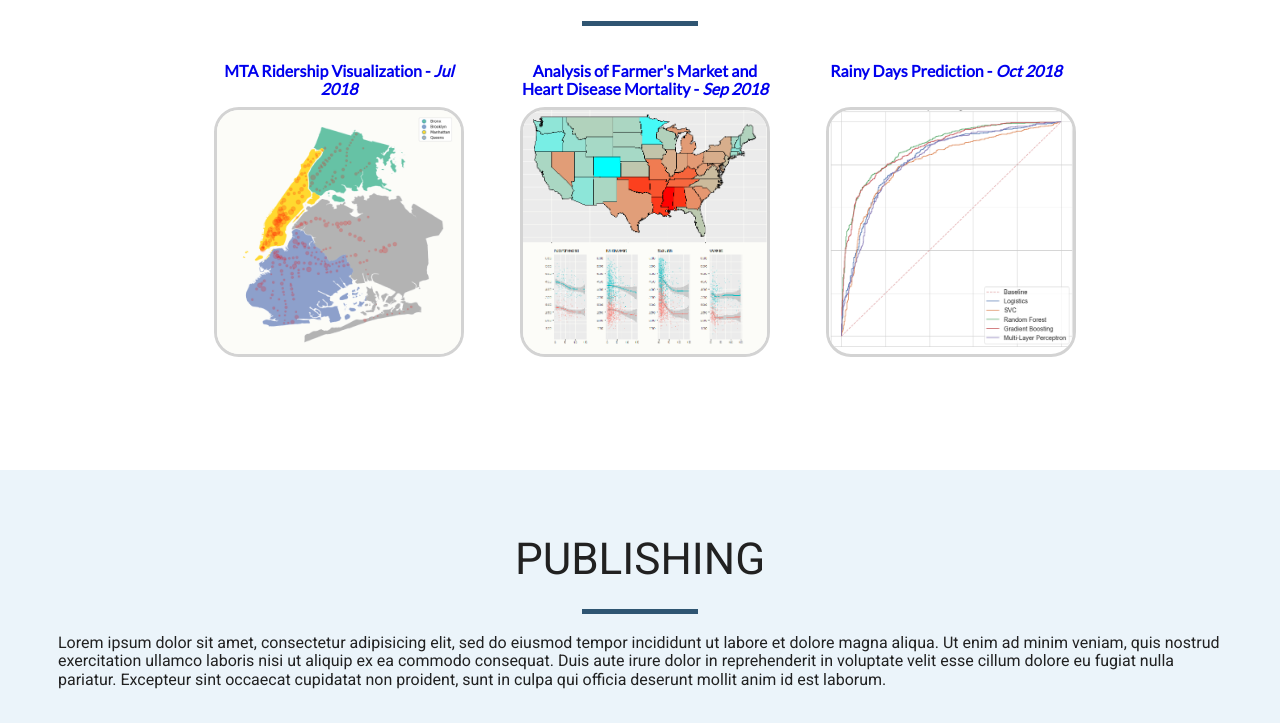
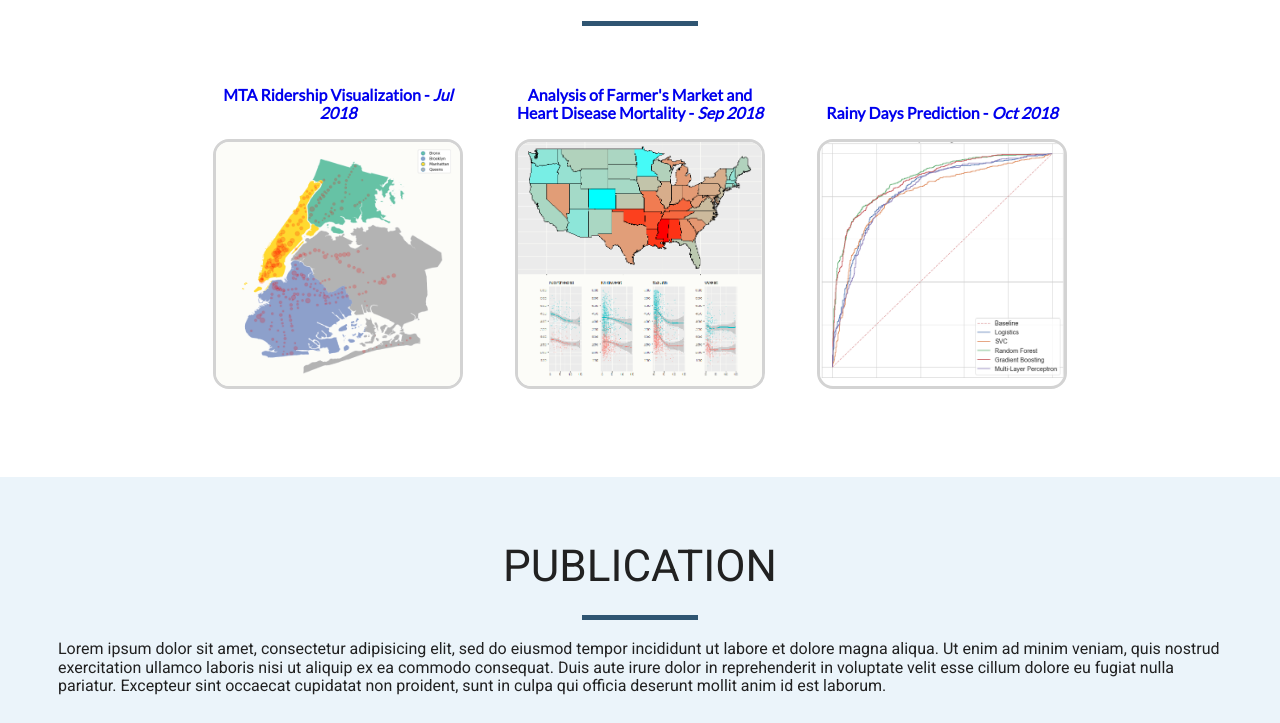
Before and after one commit to Q-shick/portfolio, a website: page app/index.html in a window 1280 px wide. Shown: the part 697-1420 px from the top of the page. Drawn offline with Linux system fonts and the light colour scheme.

Commit message:
Updated the grid layout

```diff
--- a/app/assets/styles/modules/_box-container.css
+++ b/app/assets/styles/modules/_box-container.css
@@ -1,17 +1,29 @@
 .box-container {
-  display: flex;
+  /* display: flex;
   flex-direction: row;
   flex-wrap: wrap;
   margin: auto;
-  justify-content: space-evenly;
+  justify-content: space-around;
+  margin: auto 80px auto 80px; */
+  position: relative;
+  width: 100%;
+  margin: 0 auto;
+  text-align: center;
 
   @mixin atMedium {
-    margin: auto 100px auto 100px;
+    width: 80%;
+  }
+
+
+  &__package {
+    position: relative;
+    display: inline-block;
+    margin: 1.5rem;
   }
 
   &__title {
     position: relative;
-    height: 45px;
+    /* height: 45px; */
     font-weight: 600;
     font-family: "Lato", "Tahoma", "Gill Sans MT";
     color: rgba($darkBlue, 0.65);
@@ -33,21 +45,17 @@
   }
 
   &__box {
-    display: inline-block;
     position: relative;
-    border-radius: 25px;
+    border-radius: 1rem;
     width: 250px;
     height: 250px;
-    margin-bottom: 45px;
-    margin-right: 10px;
     border: 3px solid $lightGray;
-    box-sizing: border-box;
     overflow: hidden;
   }
 
-  &__box:last-child {
+  /* &__box:last-child {
     margin-right: -10px;
-  }
+  } */
 
   &__box:hover .box-container__img {
     opacity: 0.5;
@@ -55,7 +63,7 @@
     transition: opacity 2s, transform 2s;
   }
 
-  &__details {
+  /* &__details {
     position: absolute;
     border-radius: 15px;
     transform: scaleY(0);
@@ -65,17 +73,28 @@
     bottom: 10px;
     right: 10px;
     background-color: rgba($water, 0.8);
-  }
+  } */
 
-  &__box:hover .box-container__details {
+  &__box:hover .box-container__content {
     transform: scaleY(1);
   }
 
   &__content {
-    position: relative;
-    width: 230px;
-    height: 230px;
-    margin: 0;
+    position: absolute;
+    border-radius: 1rem;
+    transform: scaleY(0);
+    transition: transform .5s;
+    top: 10px;
+    left: 10px;
+    bottom: 10px;
+    right: 10px;
+    background-color: rgba($water, 0.8);
+
+
+    /* position: relative; */
+    width: 92%;
+    height: 92%;
+    /* margin: 0; */
     padding: 10px;
     text-align: center;
 
--- a/app/index.html
+++ b/app/index.html
@@ -19,7 +19,7 @@
         <nav class="primary-nav primary-nav__pull-right--medium">
           <ul>
             <li><a href="#Project" id="portfolio-link">Project</a></li>
-            <li><a href="#Publishing" id="publishing-link">Publishing</a></li>
+            <li><a href="#Publication" id="publication-link">Publication</a></li>
             <li><a href="#SkillSet" id="skillSet-link">Skill Set</a></li>
             <li><a href="#Contact" id="contact-link">Contact</a></li>
           </ul>
@@ -57,13 +57,12 @@
       <hr class="wrapper__line-section">
       <div class="box-container">
         <!--project 1-->
-        <div>
+        <div class="box-container__package">
           <div class="box-container__title">
             <P><a href="proj_mta_nyc.html" target="_blank">MTA Ridership Visualization - <i>Jul 2018</i></a></P>
           </div>
           <div class="box-container__box">
-            <img class="box-container__img" src="assets/images/nyc_mta.png" alt="">
-            <div class="box-container__details">
+            <img class="box-container__img" src="assets/images/nyc_mta.png" alt="NYC MTA">
             <div class="box-container__content">
               <h4>Visualization</h4>
               <p>Merged multiple datasets to extract physical locations of MTA stations and processed them to plot geographical data on NYC map to indicate the ridership</p>
@@ -71,15 +70,13 @@
             </div>
           </div>
         </div>
-        </div>
         <!--project 2-->
-        <div>
+        <div class="box-container__package">
           <div class="box-container__title">
             <P><a href="proj_farmers_market.html" target="_blank">Analysis of Farmer's Market and Heart Disease Mortality - <i>Sep 2018</i></a></P>
           </div>
           <div class="box-container__box">
             <img class="box-container__img" src="assets/images/farmers_market_heart_mortality.png" alt="">
-            <div class="box-container__details">
             <div class="box-container__content">
               <h4>Analysis/Visualization</h4>
               <p>Analyzed two different public datasets "Farmer's Market" and "Heart Disease Mortality", trying to find their relationships by fundamental methods such as histogram, scatter plot, correlation.</p>
@@ -87,20 +84,17 @@
             </div>
           </div>
         </div>
-        </div>
         <!--project 3-->
-        <div>
+        <div class="box-container__package">
           <div class="box-container__title">
             <P><a href="proj_rain_prediction.html" target="_blank">Rainy Days Prediction - <i>Oct 2018</i></a></P>
           </div>
           <div class="box-container__box">
             <img class="box-container__img" src="assets/images/AUC.png" alt="">
-            <div class="box-container__details">
             <div class="box-container__content">
               <h4>Machine Learning</h4>
               <p>Employed 5 different machine learning models to predict weather and evaluated their performances with Accuracy and AUC</p>
               <a href="proj_rain_prediction.html" target="_blank" class="btn">See Details</a>
-              </div>
             </div>
           </div>
         </div>
@@ -110,9 +104,9 @@
   </div>
 
   <!--skills-->
-  <div id="Publishing" class="page-section page-section--water" data-matching-link="#publishing-link">
+  <div id="Publication" class="page-section page-section--water" data-matching-link="#publication-link">
     <div class="wrapper">
-      <h2 class="wrapper__title">PUBLISHING</h2>
+      <h2 class="wrapper__title">PUBLICATION</h2>
       <hr class="wrapper__line-section">
       <div class="paragraph">
         <p>Lorem ipsum dolor sit amet, consectetur adipisicing elit, sed do eiusmod tempor incididunt ut labore et dolore magna aliqua. Ut enim ad minim veniam, quis nostrud exercitation ullamco laboris nisi ut aliquip ex ea commodo consequat. Duis aute irure dolor in reprehenderit in voluptate velit esse cillum dolore eu fugiat nulla pariatur. Excepteur sint occaecat cupidatat non proident, sunt in culpa qui officia deserunt mollit anim id est laborum.</p>
--- a/app/temp/styles/styles.css
+++ b/app/temp/styles/styles.css
@@ -780,31 +780,34 @@
   }
 
 .box-container {
-  display: -webkit-box;
-  display: -ms-flexbox;
-  display: flex;
-  -webkit-box-orient: horizontal;
-  -webkit-box-direction: normal;
-      -ms-flex-direction: row;
-          flex-direction: row;
-  -ms-flex-wrap: wrap;
-      flex-wrap: wrap;
+  /* display: flex;
+  flex-direction: row;
+  flex-wrap: wrap;
   margin: auto;
-  -webkit-box-pack: space-evenly;
-      -ms-flex-pack: space-evenly;
-          justify-content: space-evenly;
+  justify-content: space-around;
+  margin: auto 80px auto 80px; */
+  position: relative;
+  width: 100%;
+  margin: 0 auto;
+  text-align: center;
 }
 
 @media (min-width: 800px) {
 
 .box-container {
-    margin: auto 100px auto 100px
+    width: 80%
 }
+  }
+
+.box-container__package {
+    position: relative;
+    display: inline-block;
+    margin: 1.5rem;
   }
 
 .box-container__title {
     position: relative;
-    height: 45px;
+    /* height: 45px; */
     font-weight: 600;
     font-family: "Lato", "Tahoma", "Gill Sans MT";
     color: rgba(43,56,86, 0.65);
@@ -826,22 +829,17 @@
     }
 
 .box-container__box {
-    display: inline-block;
     position: relative;
-    border-radius: 25px;
+    border-radius: 1rem;
     width: 250px;
     height: 250px;
-    margin-bottom: 45px;
-    margin-right: 10px;
     border: 3px solid #d3d3d3;
-    -webkit-box-sizing: border-box;
-            box-sizing: border-box;
     overflow: hidden;
   }
 
-.box-container__box:last-child {
+/* &__box:last-child {
     margin-right: -10px;
-  }
+  } */
 
 .box-container__box:hover .box-container__img {
     opacity: 0.5;
@@ -853,9 +851,26 @@
     transition: opacity 2s, transform 2s, -webkit-transform 2s;
   }
 
-.box-container__details {
+/* &__details {
     position: absolute;
     border-radius: 15px;
+    transform: scaleY(0);
+    transition: transform .5s;
+    top: 10px;
+    left: 10px;
+    bottom: 10px;
+    right: 10px;
+    background-color: rgba($water, 0.8);
+  } */
+
+.box-container__box:hover .box-container__content {
+    -webkit-transform: scaleY(1);
+            transform: scaleY(1);
+  }
+
+.box-container__content {
+    position: absolute;
+    border-radius: 1rem;
     -webkit-transform: scaleY(0);
             transform: scaleY(0);
     -webkit-transition: -webkit-transform .5s;
@@ -867,18 +882,12 @@
     bottom: 10px;
     right: 10px;
     background-color: rgba(235,244,250, 0.8);
-  }
 
-.box-container__box:hover .box-container__details {
-    -webkit-transform: scaleY(1);
-            transform: scaleY(1);
-  }
 
-.box-container__content {
-    position: relative;
-    width: 230px;
-    height: 230px;
-    margin: 0;
+    /* position: relative; */
+    width: 92%;
+    height: 92%;
+    /* margin: 0; */
     padding: 10px;
     text-align: center;
   }
```
Lines whose indentation alone changed are shown as unchanged.
